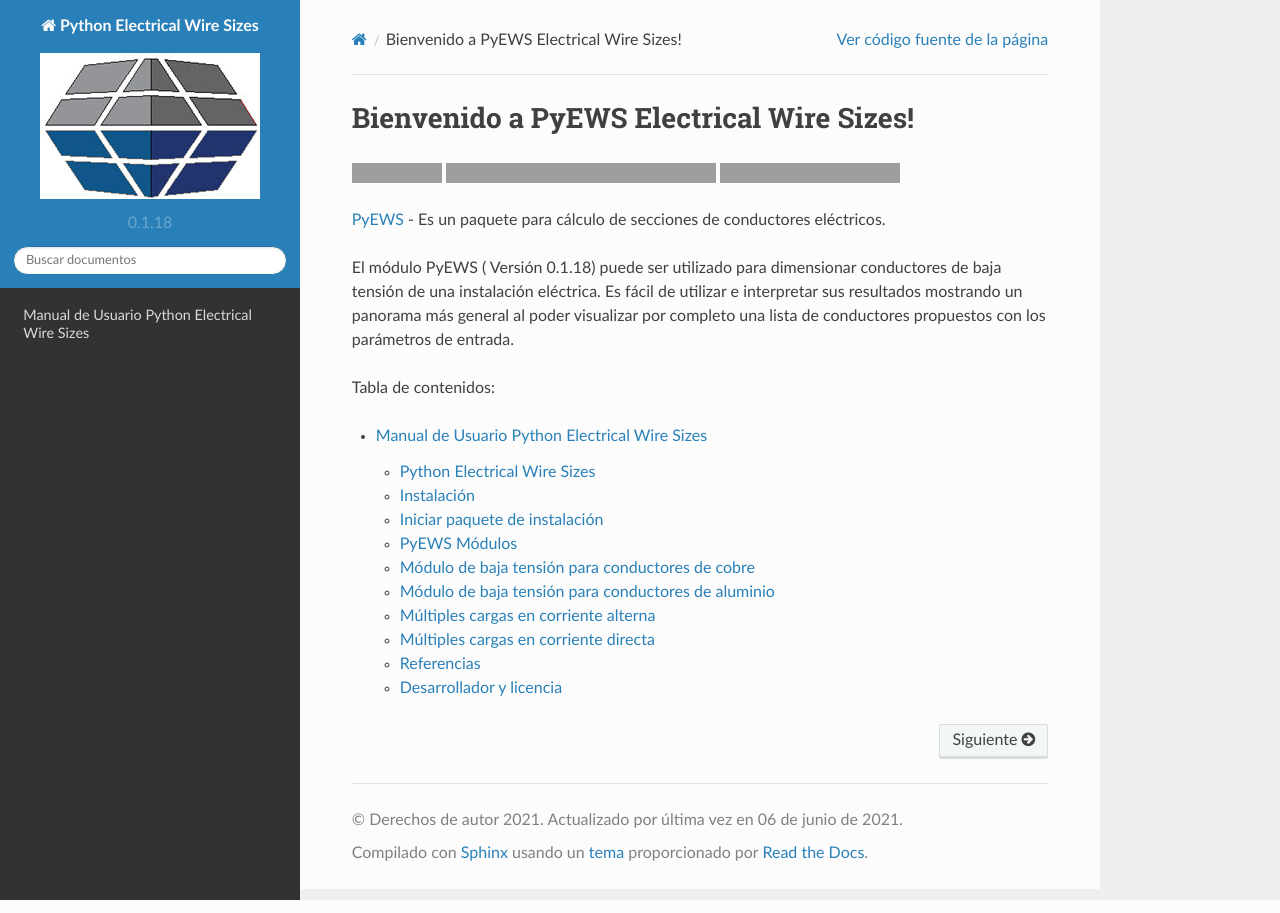
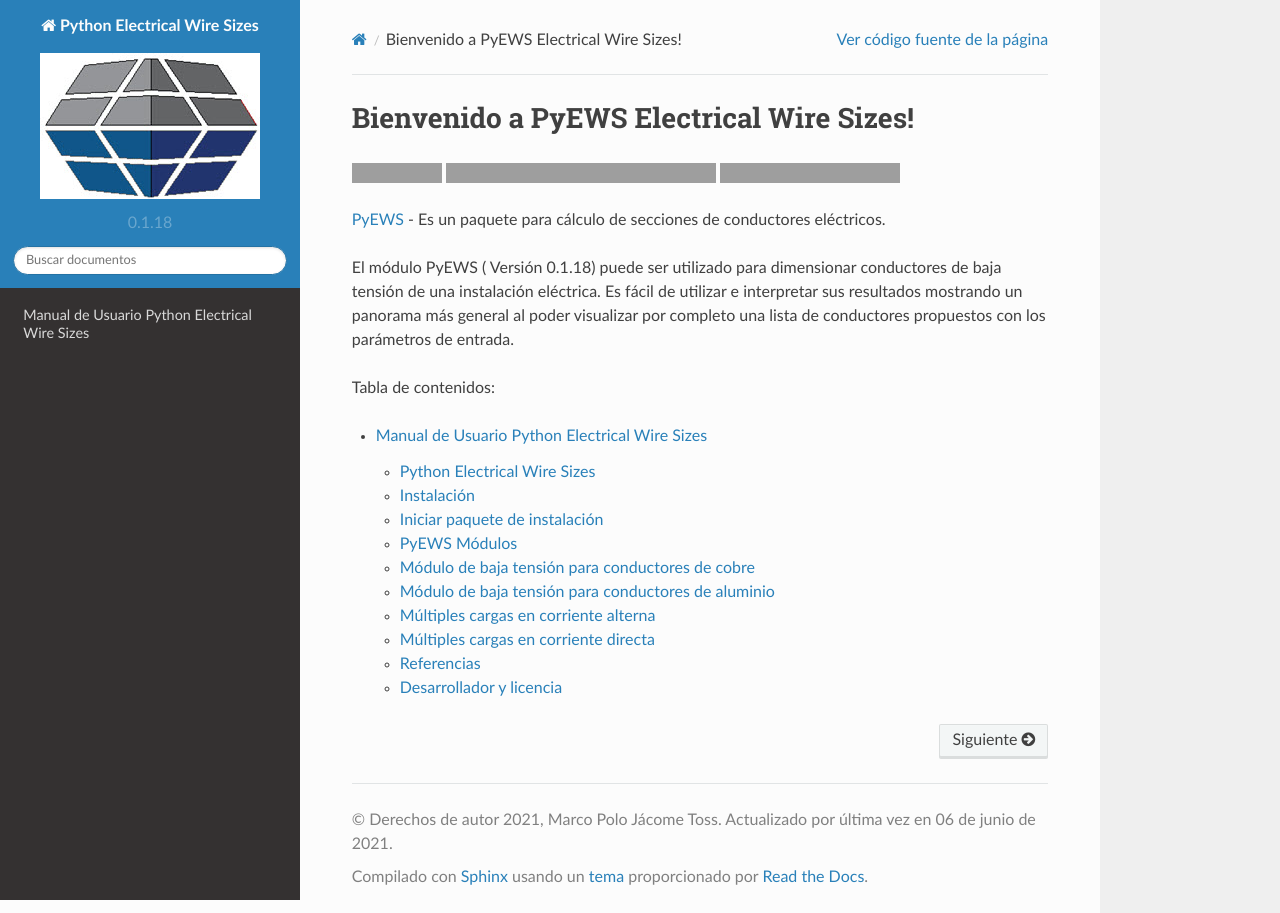
Before and after one commit to jacometoss/PyEWS, a Sphinx documentation site: the page built from docs/index.rst, in a window 1280 px wide, cut to the strip 0-913 px from the top of the page. Built offline with Sphinx 7.4.7 and the Read the Docs theme 2.0.0, drawn with Linux system fonts in a browser that asks for light colours; grey boxes are pictures that could not be loaded.

Commit message:
Update conf.py

```diff
--- a/docs/conf.py
+++ b/docs/conf.py
@@ -48,7 +48,7 @@ master_doc = 'index'
 
 # General information about the project.
 project = u'Python Electrical Wire Sizes'
-copyright = u'2021'
+copyright = u'2021, Marco Polo Jácome Toss'
 
 # The version info for the project you're documenting, acts as replacement for
 # |version| and |release|, also used in various other places throughout the
```
